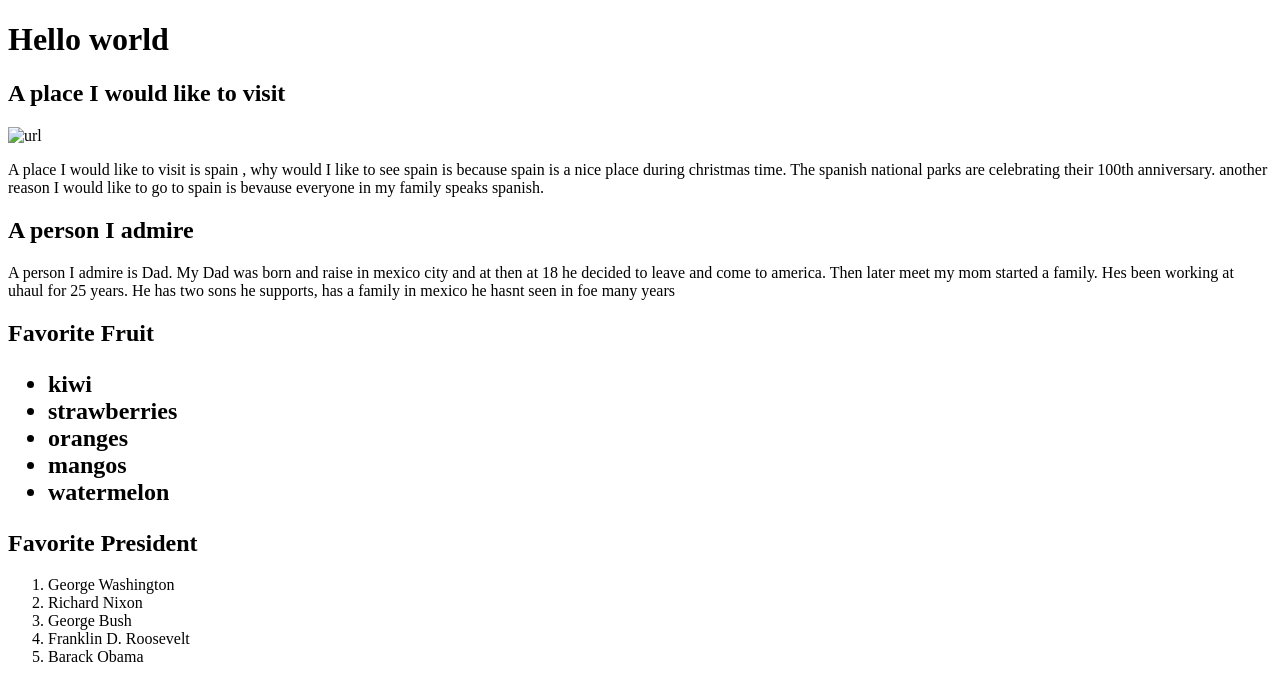
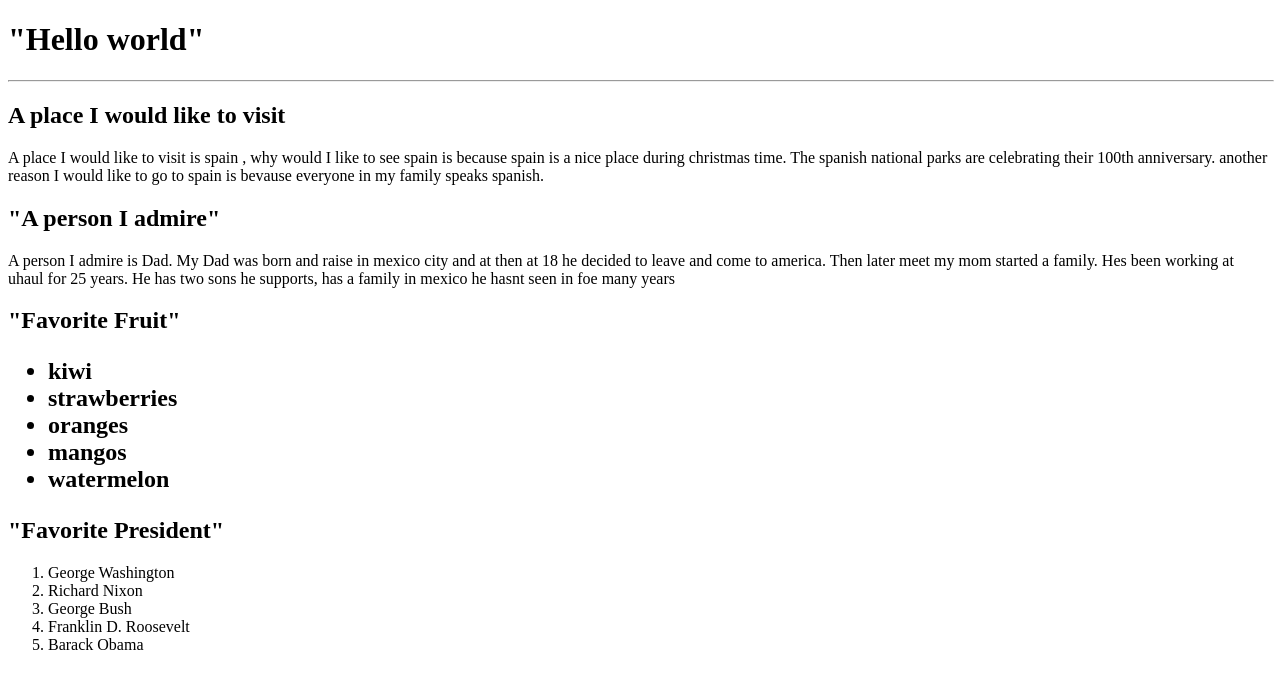
Before and after one commit to Anthonysanch/Anthonysanch.github.io, a plain HTML site: page Project 3.html in a window 1280 px wide. Drawn offline with Linux system fonts and the light colour scheme.

Commit message:
Add files via upload

```diff
--- a/Project 3.html
+++ b/Project 3.html
@@ -1,26 +1,25 @@
 <!DOCTYPE html>
-<html lang="en">
+<html "lang="en">
 <head>
-	<meta charset="utf-8" />
+	<meta "charset="utf-8" />
 	<title>project1.html</title>
-	<meta name="generator" content="BBEdit 10.5" />
+	<meta "name="generator" content="BBEdit 10.5" />
 	</head>
 		<body>
 
 		</body>
 	</html>
-				<h1>Hello world</h1>
-				<hrwidth"80%">
+				<h1>"Hello world"</h1>
+			<hr width="100%">
+
 	<h2>A place I would like to visit</h2>
-
-	<img src="file://localhost/Users/b4period3/Desktop/url.jpg" width="102" height="102" alt="url">
 
 		<p>A place I would like to visit is spain , why would I like to see spain is because
 		spain is a nice place during christmas time. The spanish national parks are celebrating
 		their 100th anniversary. another reason I would like to go to spain is bevause everyone
 		in my family speaks spanish.</p>
 
-	<h2>A person I admire</h2>
+	<h2>"A person I admire"</h2>
 
 	<p>A person I admire is Dad. My Dad was born and raise in mexico city and at then at
 	18 he decided to leave and come to america. Then later meet  my mom started a family.
@@ -28,7 +27,7 @@
 	in mexico he hasnt seen in foe many years</p>
 
 
-	<h2>Favorite Fruit<h2>
+	<h2>"Favorite Fruit"<h2>
 
 		<ul>
 		<li>kiwi
@@ -39,7 +38,7 @@
 		</li>
 		</ul>
 
-		<h2>Favorite President</h2>
+		<h2>"Favorite President"</h2>
 
 		<ol>
 		<li>George Washington
@@ -50,8 +49,8 @@
 		</li>
 		</ol>
 
-
-
+	<Always close barracks when finished the tag>
+	<Make sure their is a class code>
 
 
 
```
